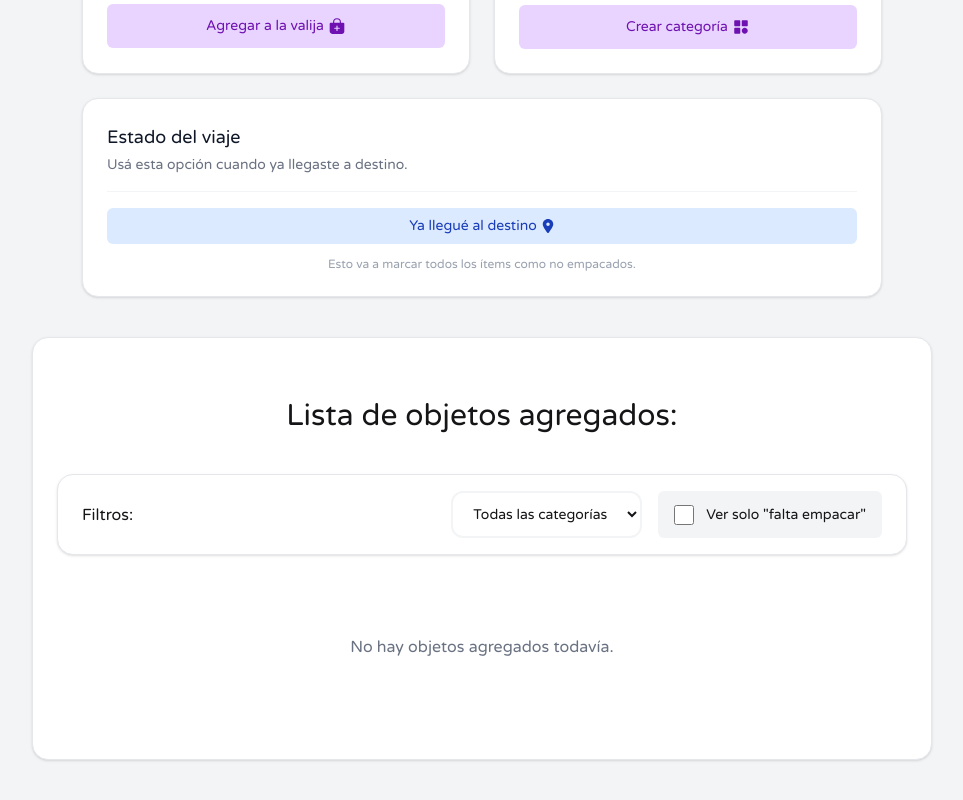
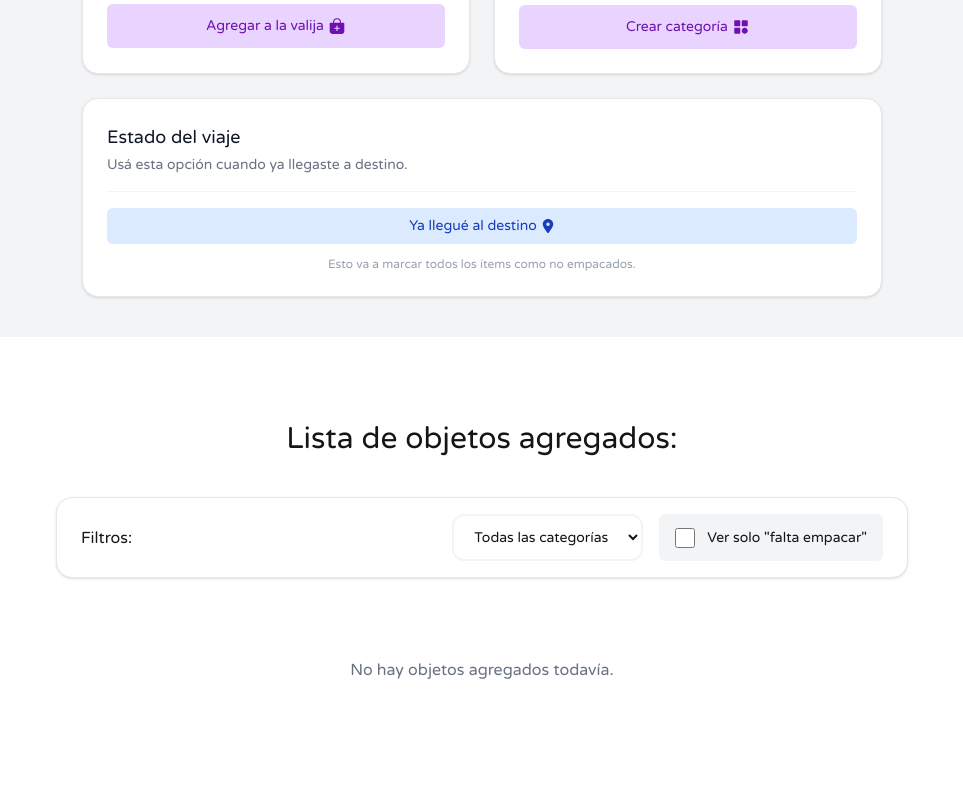
Before and after one commit to kevinbordon2799/valijita-app, a React (Vite) app: page / in a window 1280 px wide. Shown: the part 348-1148 px from the top of the page, without its empty margins (158-1121 px from the left). Built offline with nearby package versions, Linux system fonts and the light colour scheme.

Commit message:
change components dom position and change margins, padding and border styles

```diff
--- a/src/App.tsx
+++ b/src/App.tsx
@@ -18,7 +18,7 @@ function App() {
                 <TravelItemsProvider>
                     <Header />
 
-                    <div className="bg-gray-100 min-h-screen p-4 pt-0 sm:pt-0 sm:p-6 pb-20">
+                    <div className="bg-gray-100 px-4 pt-0 pb-10 sm:px-6">
                         <div className="flex flex-col md:flex-row gap-6 w-full max-w-[800px] mx-auto pt-10">
                             <AddItemCard />
 
@@ -26,9 +26,9 @@ function App() {
                         </div>
 
                         <TripStatusCard />
+                    </div>
 
-                        <TravelItemList />
-                    </div>
+                    <TravelItemList />
                 </TravelItemsProvider>
             </CategoriesProvider>
         </ConfirmModalProvider>
--- a/src/components/TravelItemList/index.tsx
+++ b/src/components/TravelItemList/index.tsx
@@ -6,7 +6,8 @@ export const TravelItemList: React.FC = () => {
     const { filteredItems, togglePacked, editItem, deleteItem } = useTravelItems();
 
     return (
-        <div className="w-full mx-auto max-w-[900px] space-y-10 mt-10 py-15 mb-10 rounded-2xl border border-gray-200 bg-white shadow-sm rounded-2xl px-6">
+        // <div className="w-full mx-auto max-w-[900px] space-y-10 mt-10 py-15 mb-10 rounded-2xl border border-gray-200 bg-white shadow-sm px-6">
+        <div className="w-full mx-auto max-w-[900px] space-y-10 mt-6 py-15 mb-10 bg-white px-6">
             <div>
                 <h2 className="text-3xl font-bold text-center">Lista de objetos agregados:</h2>
             </div>
```
